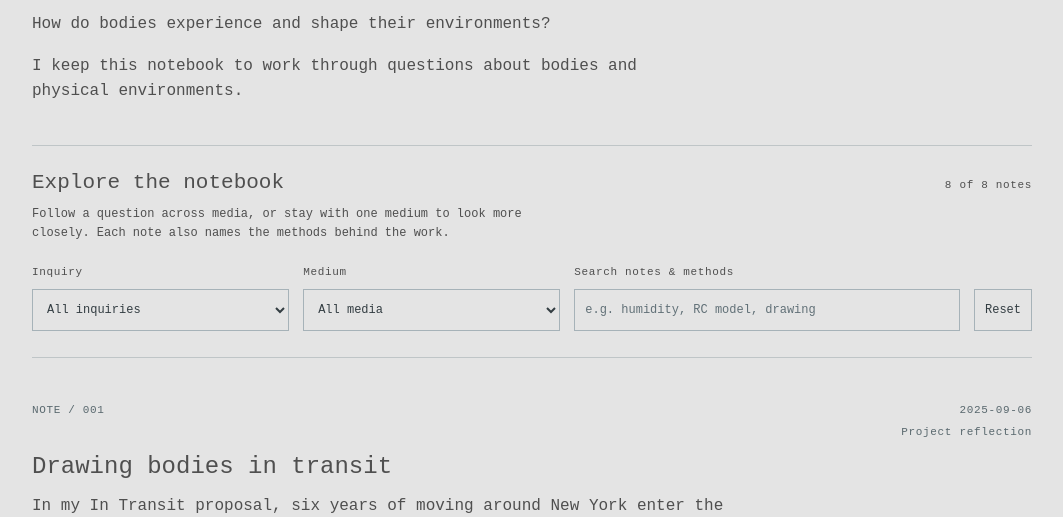
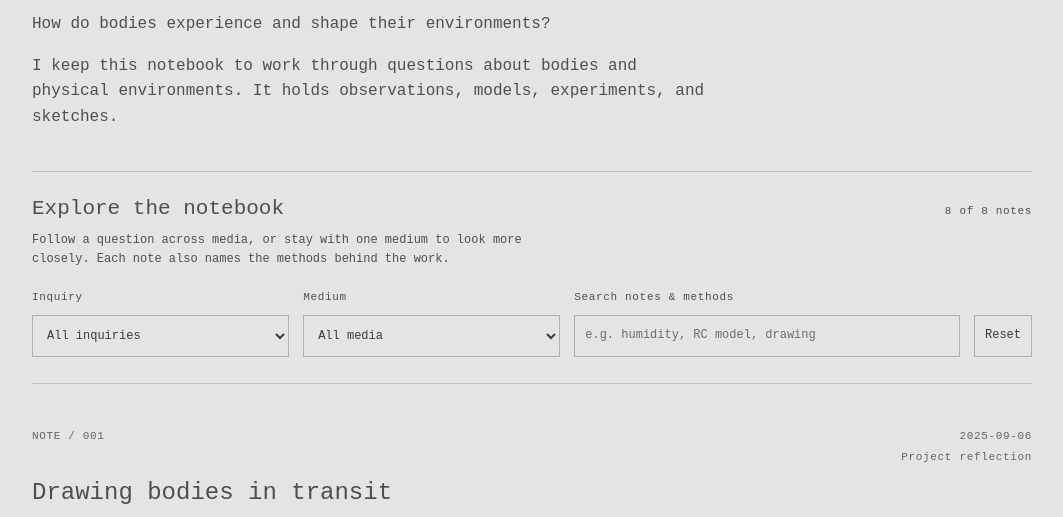
Before and after one commit to ru-jia/digital-field-notebook, a plain HTML site: page notes.html in a window 1280 px wide. Shown: the part 253-770 px from the top of the page, without its empty margins (38-1101 px from the left). Drawn offline with nearby package versions, Linux system fonts and the light colour scheme.

Commit message:
updated langue

```diff
--- a/notes.html
+++ b/notes.html
@@ -25,7 +25,7 @@
                 <p class="eyebrow">FIELD NOTES / 003</p>
                 <h2 id="notebook-title">Thinking things through.</h2>
                 <p class="notebook-question">How do bodies experience and shape their environments?</p>
-                <p class="intro-copy">I keep this notebook to work through questions about bodies and physical environments.</p>
+                <p class="intro-copy">I keep this notebook to work through questions about bodies and physical environments. It holds observations, models, experiments, and sketches.</p>
             </section>
 
             <section class="notebook-index" aria-labelledby="index-title">
```
